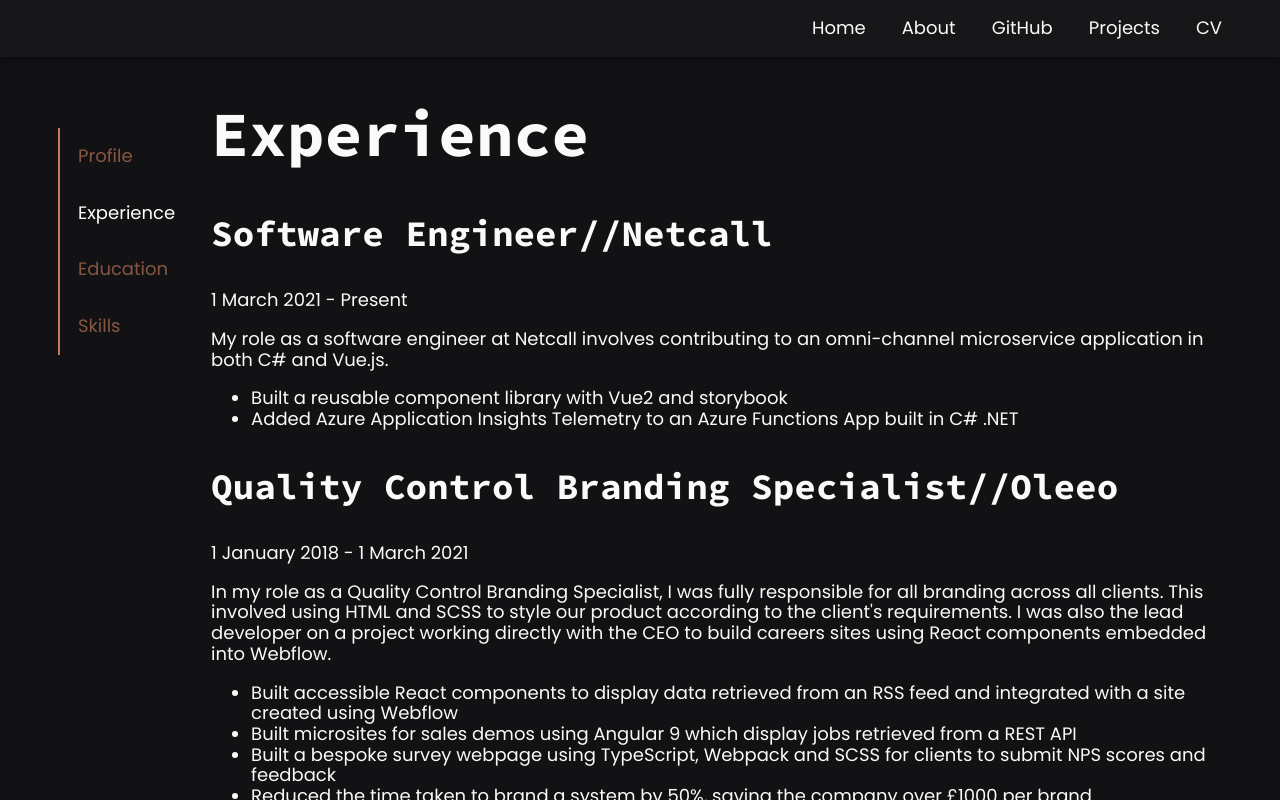
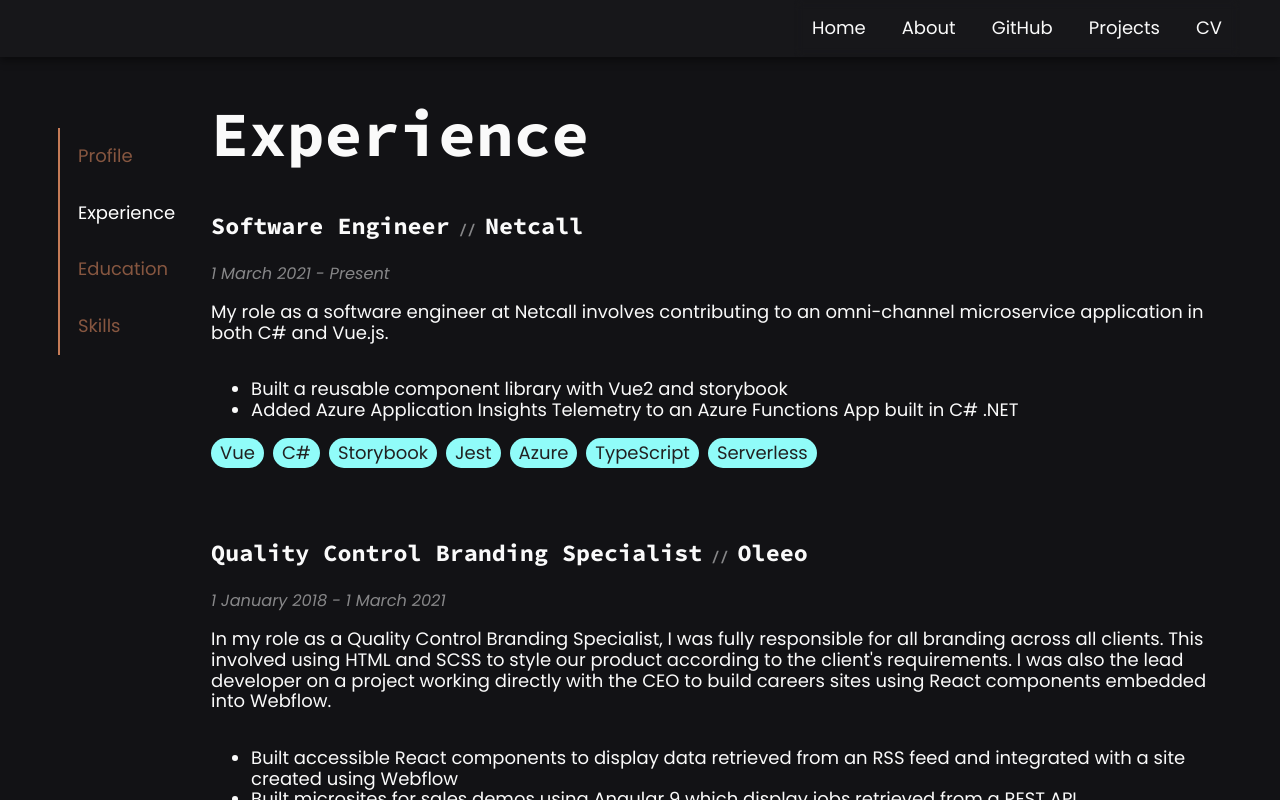
Before and after one commit to robbailey3/website-next, a Next.js app: page /cv in a window 1280 px wide. Both pictures are taken after a click on the button "Experience". Shown: the top 800 px of the page. Built offline with nearby package versions, Linux system fonts and the light colour scheme.

Commit message:
build: updating experience component

```diff
--- /dev/null
+++ b/src/components/common/chip/chip.module.scss
@@ -0,0 +1,29 @@
+@import '@/styles/partials/colours';
+
+.chip {
+  display: inline-block;
+  padding: 0.25rem 0.5rem;
+  margin-right: 0.5rem;
+  user-select: none;
+  border-radius: 1rem;
+
+  &__primary {
+    background-color: $accentBlue;
+    color: #212121;
+  }
+
+  &__secondary {
+  }
+  &__success {
+  }
+  &__danger {
+  }
+  &__warning {
+  }
+  &__info {
+  }
+  &__light {
+  }
+  &__dark {
+  }
+}
--- a/src/components/common/chip/chip.tsx
+++ b/src/components/common/chip/chip.tsx
@@ -1,3 +1,27 @@
-const Chip = () => {};
+import clsx from 'clsx';
+import styles from './chip.module.scss';
+
+type ChipProps = {
+  children: JSX.Element | string;
+  variant?:
+    | 'primary'
+    | 'secondary'
+    | 'success'
+    | 'danger'
+    | 'warning'
+    | 'info'
+    | 'light'
+    | 'dark';
+};
+
+const Chip = (props: ChipProps) => {
+  const { children, variant = 'primary' } = props;
+
+  const getClassName = () => {
+    return styles[`chip__${variant}`];
+  };
+
+  return <div className={clsx(styles.chip, getClassName())}>{children}</div>;
+};
 
 export default Chip;
--- a/src/components/cv/cv-experience-item/cv-experience-item.module.scss
+++ b/src/components/cv/cv-experience-item/cv-experience-item.module.scss
@@ -0,0 +1,17 @@
+.item {
+  margin: 2rem 0 4rem;
+}
+
+.heading {
+  font-size: 1.3rem;
+  &__separator {
+    margin: 0 0.5rem;
+    opacity: 0.5;
+    font-size: 0.8rem;
+  }
+}
+.date {
+  font-style: italic;
+  opacity: 0.5;
+  font-size: 0.9rem;
+}
--- a/src/components/cv/cv-experience-item/cv-experience-item.tsx
+++ b/src/components/cv/cv-experience-item/cv-experience-item.tsx
@@ -1,4 +1,6 @@
+import Chip from '@/components/common/chip/chip';
 import { CVExperience } from '@/data/cv/cv';
+import React from 'react';
 import { DateTime } from 'src/utils/dateTime';
 import styles from './cv-experience-item.module.scss';
 
@@ -17,7 +19,7 @@ const CVExperienceItem = (props: CVExperienceItemProps) => {
   };
 
   return (
-    <div>
+    <div className={styles.item}>
       <h3 className={styles.heading}>
         <span className={styles.heading__job_title}>{experience.jobTitle}</span>
         <span className={styles.heading__separator}>{'//'}</span>
@@ -30,11 +32,17 @@ const CVExperienceItem = (props: CVExperienceItemProps) => {
         </span>
       </div>
       <p>{experience.summary}</p>
+      <h4></h4>
       <ul>
         {experience.highlights.map((highlight, i) => (
           <li key={`${experience.jobTitle}_hightlight_${i}`}>{highlight}</li>
         ))}
       </ul>
+      <div className={styles.keywords}>
+        {experience.keywords.map((keyword, i) => (
+          <Chip key={`${experience.jobTitle}_keyword_${i}`}>{keyword}</Chip>
+        ))}
+      </div>
     </div>
   );
 };
--- a/src/components/cv/cv-experience-panel/cv-experience-panel.tsx
+++ b/src/components/cv/cv-experience-panel/cv-experience-panel.tsx
@@ -1,4 +1,5 @@
 import { CV } from '@/data/cv/cv';
+import { motion } from 'framer-motion';
 import React from 'react';
 import { CVExperience } from 'src/data/cv/cv';
 import CVExperienceItem from '../cv-experience-item/cv-experience-item';
@@ -11,7 +12,14 @@ const CVExperiencePanel = () => {
   return (
     <section>
       {experience.map((item: CVExperience, i: number) => (
-        <CVExperienceItem key={`experience_${i}`} experience={item} />
+        <motion.div
+          key={`experience_${i}`}
+          initial={{ y: -100, opacity: 0 }}
+          animate={{ y: 0, opacity: 1 }}
+          transition={{ delay: i * 0.2, duration: 0.4 }}
+        >
+          <CVExperienceItem experience={item} />
+        </motion.div>
       ))}
     </section>
   );
```
Also changed, not shown: 1 other file (tests, documents, lock files or other folders).
